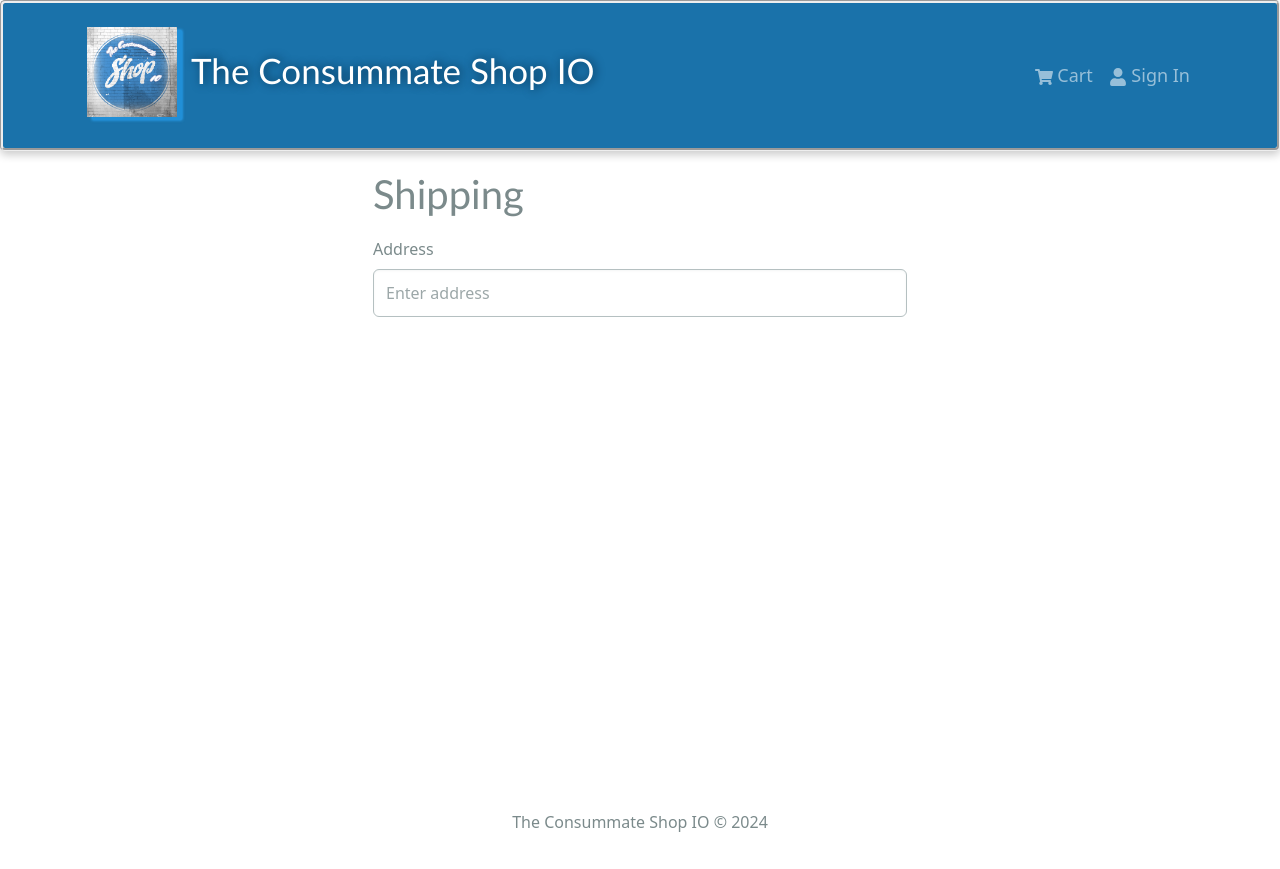
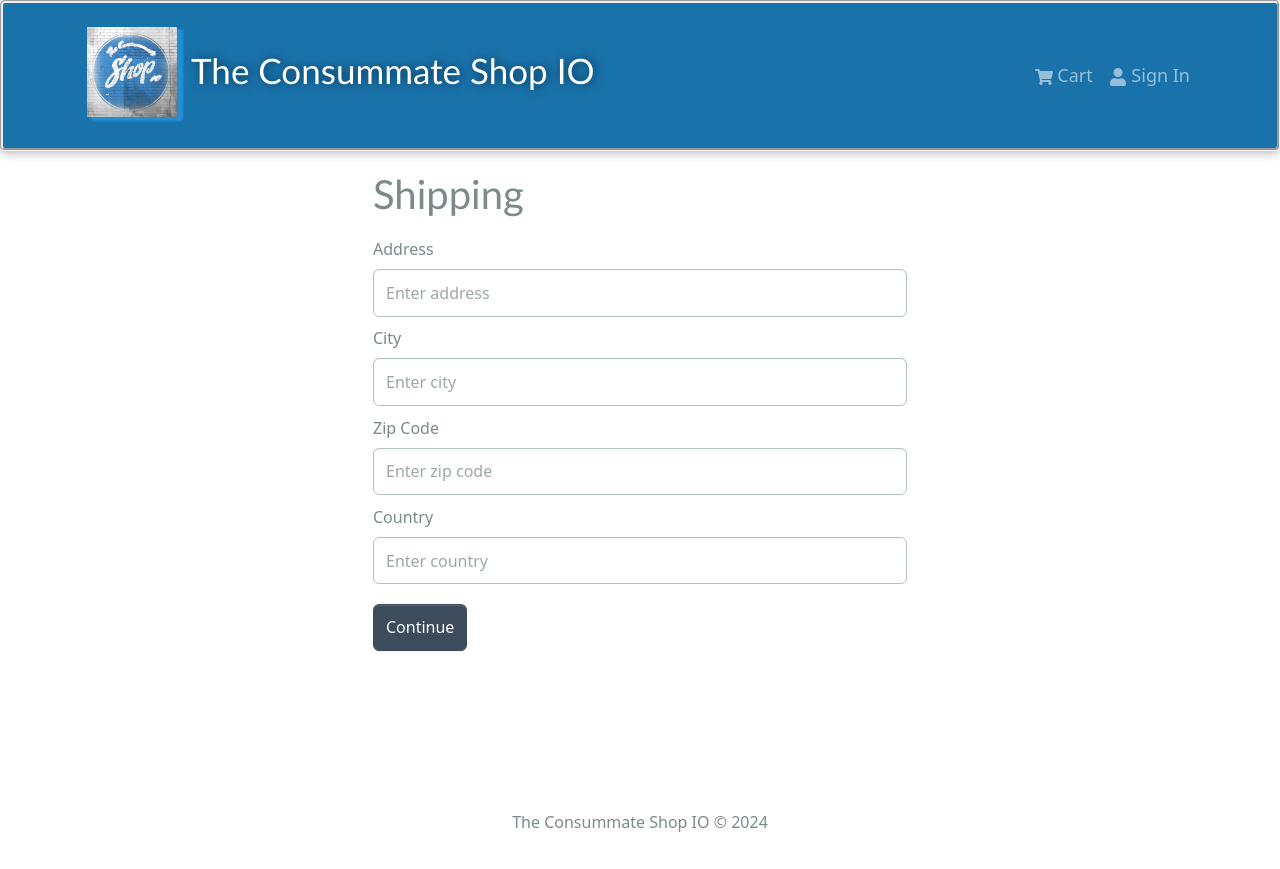
Before and after one commit to VigilBushido/Consummate_Shop_IO, a React (Create React App) app in the folder frontend/: page /shipping in a window 1280 px wide. Built offline with nearby package versions, Linux system fonts and the light colour scheme.

Commit message:
other input fields

```diff
--- a/frontend/src/screens/ShippingScreen.jsx
+++ b/frontend/src/screens/ShippingScreen.jsx
@@ -22,6 +22,24 @@ const ShippingScreen = () => {
                 <Form.Control type="text" placeholder="Enter address" value={address} onChange={(e) => setAddress(e.target.value)}
                 ></Form.Control>
             </Form.Group>
+            <Form.Group controlId='city' className='my-2'>
+                <Form.Label>City</Form.Label>
+                <Form.Control type="text" placeholder="Enter city" value={city} onChange={(e) => setCity(e.target.value)}
+                ></Form.Control>
+            </Form.Group>
+            <Form.Group controlId='postalCode' className='my-2'>
+                <Form.Label>Zip Code</Form.Label>
+                <Form.Control type="text" placeholder="Enter zip code" value={postalCode} onChange={(e) => setPostalCode(e.target.value)}
+                ></Form.Control>
+            </Form.Group>
+            <Form.Group controlId='country' className='my-2'>
+                <Form.Label>Country</Form.Label>
+                <Form.Control type="text" placeholder="Enter country" value={country} onChange={(e) => setCountry(e.target.value)}
+                ></Form.Control>
+            </Form.Group>
+            <Button type='submit' variant='primary' className='my-2'>
+                Continue
+            </Button>
         </Form>
     </FormContainer>;
 };
```
